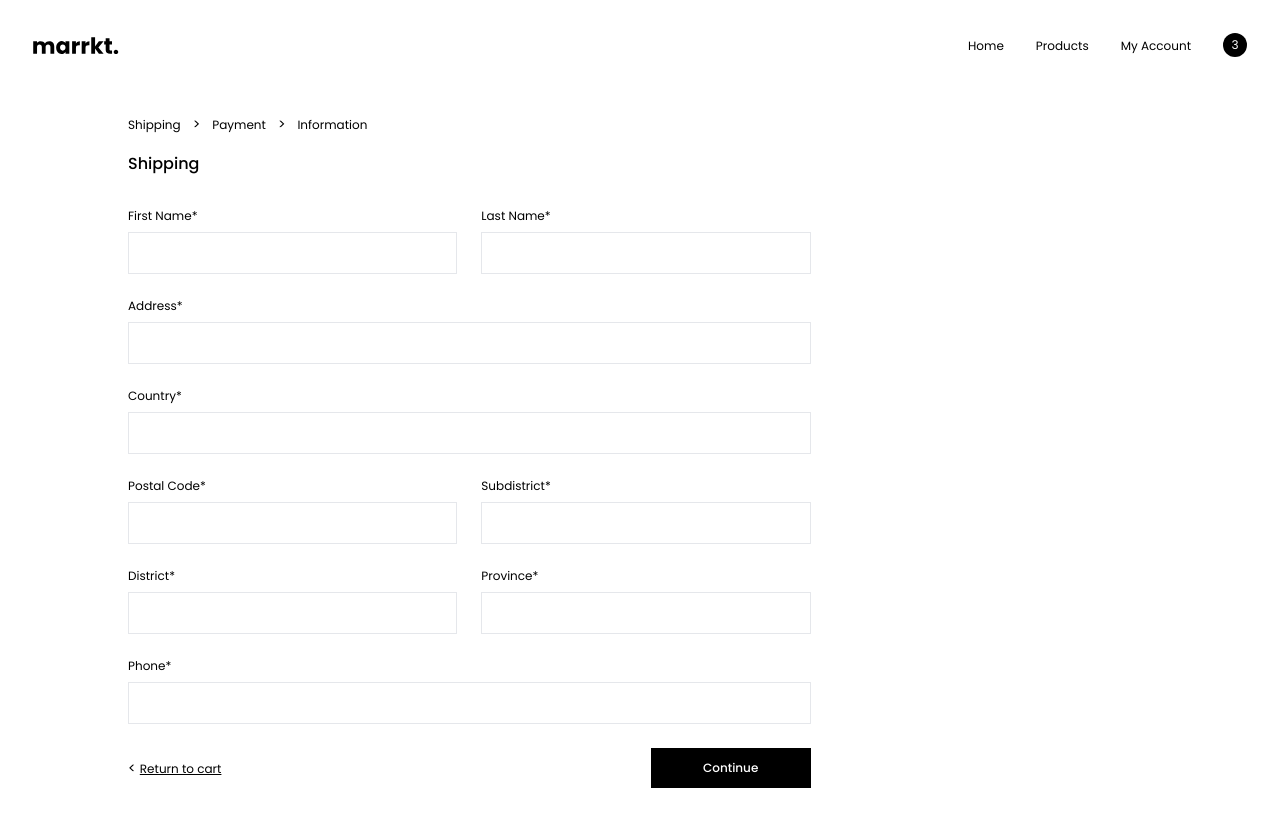
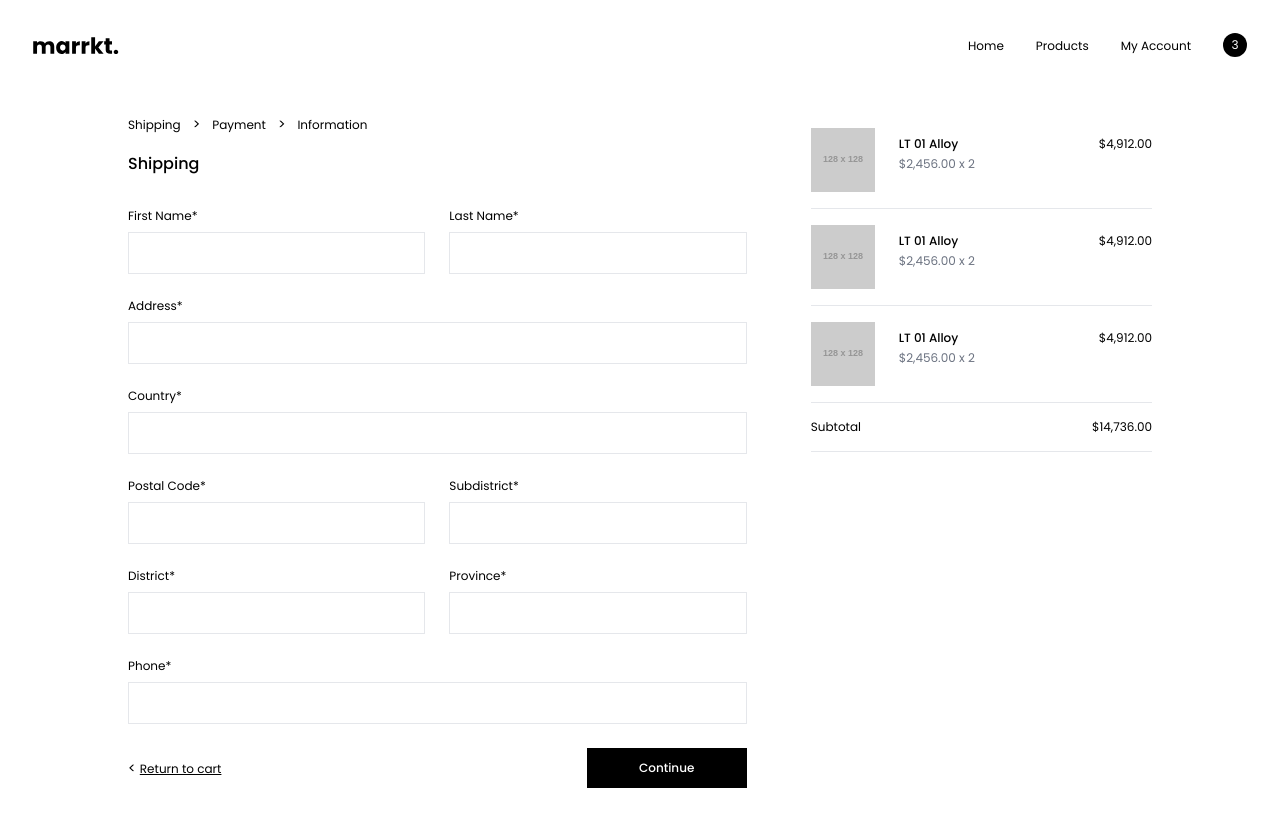
Before and after one commit to gattigaga/marrkt, a Next.js app: page /checkout/shipping in a window 1280 px wide. Shown: the top 826 px of the page. Built offline with nearby package versions, Linux system fonts and the light colour scheme.

Commit message:
Add cart items in shipping page

```diff
--- a/pages/checkout/shipping.tsx
+++ b/pages/checkout/shipping.tsx
@@ -1,4 +1,5 @@
 import type { NextPage } from "next";
+import React, { useMemo } from "react";
 import Head from "next/head";
 import Link from "next/link";
 import { Formik } from "formik";
@@ -8,6 +9,8 @@ import Menu from "../../components/Menu";
 import Button from "../../components/Button";
 import Steps from "../../components/Steps";
 import Input from "../../components/Input";
+import CartItem from "../../components/CartItem";
+import { numberToCurrency } from "../../helpers/formatter";
 
 const validationSchema = Yup.object({
   firstName: Yup.string().required("First name is required"),
@@ -22,6 +25,39 @@ const validationSchema = Yup.object({
 });
 
 const CheckoutShippingPage: NextPage = () => {
+  const items = useMemo(
+    () => [
+      {
+        id: 1,
+        name: "LT 01 Alloy",
+        price: 2456,
+        quantity: 2,
+        image: "https://via.placeholder.com/128x128",
+      },
+      {
+        id: 2,
+        name: "LT 01 Alloy",
+        price: 2456,
+        quantity: 2,
+        image: "https://via.placeholder.com/128x128",
+      },
+      {
+        id: 3,
+        name: "LT 01 Alloy",
+        price: 2456,
+        quantity: 2,
+        image: "https://via.placeholder.com/128x128",
+      },
+    ],
+    []
+  );
+
+  const subtotal = useMemo(() => {
+    return items.reduce((acc, item) => {
+      return acc + item.price * item.quantity;
+    }, 0);
+  }, [items]);
+
   return (
     <div>
       <Head>
@@ -29,8 +65,8 @@ const CheckoutShippingPage: NextPage = () => {
       </Head>
 
       <Menu />
-      <main className="px-4 min-h-screen md:px-32">
-        <div className="w-2/3 pt-28 pb-24">
+      <main className="px-4 min-h-screen flex md:px-32">
+        <div className="flex-1 pt-28 pb-24 mr-16">
           <Steps
             items={["Shipping", "Payment", "Information"]}
             activeIndex={0}
@@ -215,6 +251,31 @@ const CheckoutShippingPage: NextPage = () => {
             )}
           </Formik>
         </div>
+        <div className="w-1/3 pt-28 pb-24">
+          <div>
+            {items.map((item, index) => {
+              const isLast = index === items.length - 1;
+
+              return (
+                <div key={item.id}>
+                  <CartItem
+                    name={item.name}
+                    quantity={item.quantity}
+                    price={item.price}
+                    image="https://via.placeholder.com/128x128"
+                  />
+                  {!isLast && (
+                    <div className="w-full border-t border-gray-200" />
+                  )}
+                </div>
+              );
+            })}
+          </div>
+          <div className="flex items-center justify-between py-4 border-t border-b border-gray-200">
+            <p className="text-xs text-black">Subtotal</p>
+            <p className="text-xs text-black">{numberToCurrency(subtotal)}</p>
+          </div>
+        </div>
       </main>
     </div>
   );
```
